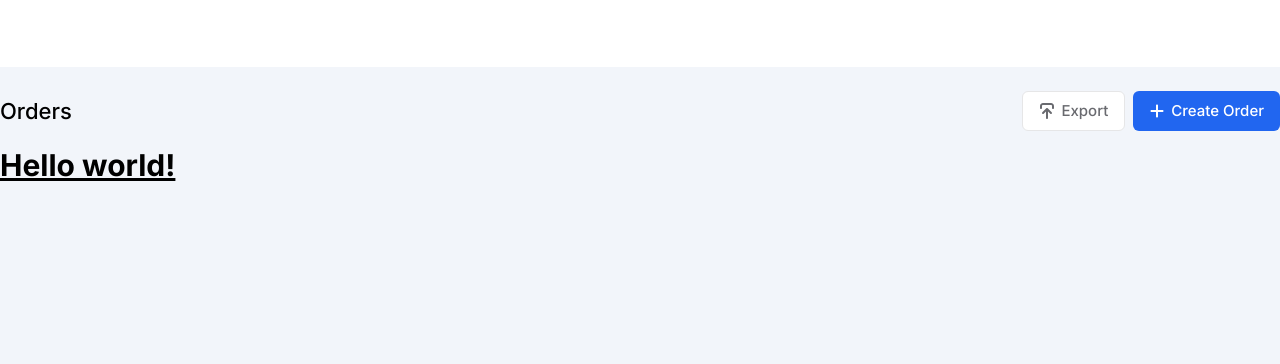
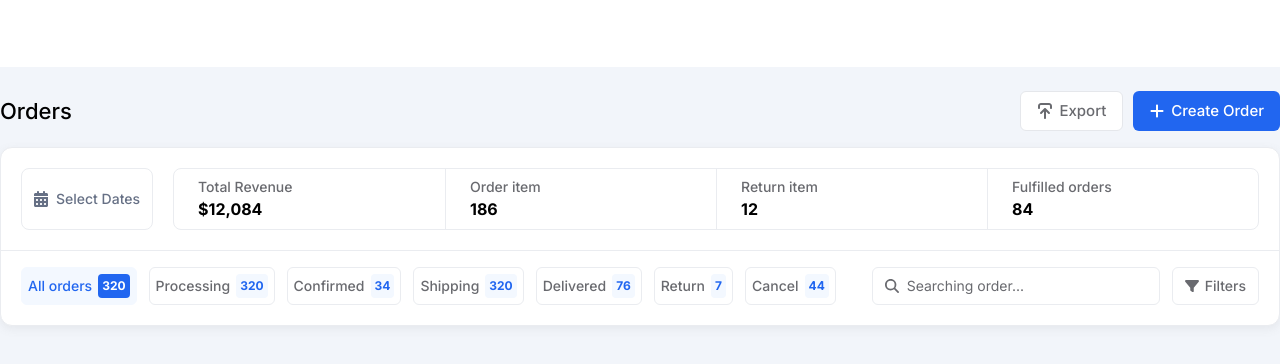
Before and after one commit to shourovys/Frontend-Developer-Task, a Next.js app: page / in a window 1280 px wide. Shown: the top 364 px of the page. Built offline with nearby package versions, Linux system fonts and the light colour scheme.

Commit message:
feat: table header implement

```diff
--- a/src/app/globals.css
+++ b/src/app/globals.css
@@ -8,12 +8,14 @@
     /* --text: #667085; */
 
     --primary: #2166f0;
+    --primaryLight: #f3f8ff;
     --btnPrimaryText: #fff;
 
     --btnOutlineBg: #fff;
     --btnOutlineText: #05060f99;
 
-    --input-border: #e6e6e7;
+    --button-border: ;
+    --box-border: #eaecf0;
   }
 }
 
--- a/src/app/page.tsx
+++ b/src/app/page.tsx
@@ -1,6 +1,8 @@
 'use client';
 
 import Breadcrumbs from '@/components/layout/Breadcrumbs';
+import OrderTableInfo from '@/components/pages/order/OrderTableInfo';
+import OrderTableToolbar from '@/components/pages/order/OrderTableToolbar';
 import { IActionsButton } from '@/types/actionButtons';
 import { createIcon, exportIcon } from '@/utils/icons';
 
@@ -28,7 +30,62 @@ export default function Home() {
         breadcrumbsActionsButtons={breadcrumbsActionsButtons}
       />
 
-      <h1 className='text-3xl font-bold underline  '>Hello world!</h1>
+      <div className='bg-white rounded-xl border border-primaryBorder shadow-table'>
+        <OrderTableInfo />
+        <OrderTableToolbar />
+        {/* <TableAction
+          breadcrumbsActions={breadcrumbsActions}
+          numSelected={selected.length}
+        /> */}
+        {/* <Table>
+          <TableHeader
+            order={order}
+            orderBy={orderBy}
+            numSelected={selected.length}
+            rowCount={data?.data.length}
+            handleSort={handleSort}
+            handleOrder={handleOrder}
+            selectAllRow={(isAllSelected: boolean) => {
+              if (data?.data) {
+                handleSelectAllRow(
+                  isAllSelected,
+                  data?.data.map((result) => result.AccessNo.toString())
+                );
+              }
+            }}
+            headerData={TABLE_HEAD}
+          />
+          <tbody className='divide-y divide-gray-200'>
+            {!isLoading && (
+              <>
+                {data?.data.map((row) => (
+                  <AccessTableRow
+                    key={row.AccessNo}
+                    row={row}
+                    selected={selected}
+                    handleSelectRow={handleSelectRow}
+                  />
+                ))}
+                <TableEmptyRows
+                  emptyRows={
+                    data?.data ? emptyRows(page, rowsPerPage, data?.count) : 0
+                  }
+                />
+              </>
+            )}
+          </tbody>
+        </Table>
+        <TableBodyLoading isLoading={isLoading} tableRowPerPage={rowsPerPage} />
+        <TableNoData isNotFoun   d={isNotFound} />
+        <Pagination
+          totalRows={data?.count || 0}
+          currentPage={page}
+          rowsPerPage={rowsPerPage}
+          currentPath={location.pathname}
+          onPageChange={handleChangePage}
+          onRowsPerPageChange={handleChangeRowsPerPage}
+        /> */}
+      </div>
     </div>
   );
 }
--- a/src/components/atomic/Button.tsx
+++ b/src/components/atomic/Button.tsx
@@ -38,7 +38,7 @@ function Button({
       }`,
 
     color === 'outline' &&
-      `border border-input bg-btnOutlineBg text-btnOutlineText ${
+      `border border-buttonBorder bg-btnOutlineBg text-btnOutlineText ${
         !disabled && 'hover:bg-btnOutlineText hover:text-btnOutlineBg'
       }`,
 
--- a/src/components/layout/ActionButtons.tsx
+++ b/src/components/layout/ActionButtons.tsx
@@ -1,14 +1,14 @@
 import { cn } from '@/lib/utils';
+import { IActionsButton } from '@/types/actionButtons';
 import Icon from '@/utils/icons';
 import Button from '../atomic/Button';
-import { IActionsButton } from './Breadcrumbs';
 
 interface IProps {
   actionButtons: IActionsButton[];
 }
 function ActionButtons({ actionButtons }: IProps) {
   return (
-    <div className='flex gap-x-2 lg:gap-x-2 '>
+    <div className='flex gap-x-2.5 '>
       {actionButtons.map((button) => (
         <Button
           color={button.color || 'primary'}
--- a/src/components/layout/Breadcrumbs.tsx
+++ b/src/components/layout/Breadcrumbs.tsx
@@ -1,27 +1,5 @@
-import { TIcon } from '@/utils/icons';
-import { TButtonColor, TButtonSize } from '../atomic/Button';
+import { IActionsButton } from '@/types/actionButtons';
 import ActionButtons from './ActionButtons';
-
-interface IActionButtonBase {
-  color?: TButtonColor;
-  icon?: TIcon;
-  text: string;
-  iconClass?: string;
-  isLoading?: boolean;
-  size?: TButtonSize;
-  disabled?: boolean;
-}
-
-export interface IActionsButtonWithOnClick extends IActionButtonBase {
-  link?: never;
-  onClick: (event: React.MouseEvent<HTMLButtonElement>) => void;
-}
-
-export interface IActionsButtonWithLink extends IActionButtonBase {
-  link: string;
-  onClick?: never;
-}
-export type IActionsButton = IActionsButtonWithOnClick | IActionsButtonWithLink;
 
 interface IBreadcrumbsProps {
   pageTitle?: string;
--- /dev/null
+++ b/src/components/pages/order/OrderTableInfo.tsx
@@ -0,0 +1,32 @@
+import Icon, { calendarIcon } from '@/utils/icons';
+
+const InfoCard = ({ title, value }: { title: string; value: string }) => {
+  return (
+    <div className='px-6 py-2'>
+      <p className='text-sm font-medium text-[#05060F99]'>{title}</p>
+      <p className='font-bold'>{value}</p>
+    </div>
+  );
+};
+
+const OrderTableInfo = () => {
+  return (
+    <div className='flex items-center gap-5 h-full w-full p-5 border-b border-primaryBorder'>
+      {/* date select */}
+      <div className='flex items-center justify-center gap-2 px-3 py-5 border border-primaryBorder rounded-lg text-[#667085]'>
+        <Icon icon={calendarIcon} />
+        <span className='font-medium text-sm text-nowrap'>Select Dates</span>
+      </div>
+
+      {/* order info  */}
+      <div className='grid grid-cols-4 divide-x divide-primaryBorder border border-primaryBorder rounded-lg flex-1'>
+        <InfoCard title='Total Revenue' value='$12,084' />
+        <InfoCard title='Order item' value='186' />
+        <InfoCard title='Return item' value='12' />
+        <InfoCard title='Fulfilled orders' value='84' />
+      </div>
+    </div>
+  );
+};
+
+export default OrderTableInfo;
--- /dev/null
+++ b/src/components/pages/order/OrderTableToolbar.tsx
@@ -0,0 +1,120 @@
+import { cn } from '@/lib/utils';
+import Icon, { filterIcon, searchIcon } from '@/utils/icons';
+import React, { useState } from 'react';
+
+interface ITabButtonProps {
+  title: string;
+  count: number;
+  isActive: boolean;
+  onClick: () => void;
+}
+
+const TabButton: React.FC<ITabButtonProps> = ({
+  title,
+  count,
+  isActive,
+  onClick,
+}) => {
+  return (
+    <button
+      onClick={onClick}
+      className={cn(
+        'flex items-center gap-1.5 p-1.5 border rounded-md transition-colors focus:outline-none focus:ring-1 focus:ring-primary',
+        isActive
+          ? 'border-primaryLight bg-primaryLight'
+          : 'border-primaryBorder hover:bg-slate-50'
+      )}
+    >
+      <p
+        className={cn(
+          'text-sm font-medium text-nowrap',
+          isActive ? 'text-primary' : 'text-[#05060F99]'
+        )}
+      >
+        {title}
+      </p>
+      <span
+        className={cn(
+          'font-bold text-xs rounded p-1',
+          isActive ? 'bg-primary text-white' : 'bg-primaryLight text-primary'
+        )}
+      >
+        {count}
+      </span>
+    </button>
+  );
+};
+
+TabButton.displayName = 'TabButton';
+
+const OrderTableToolbar: React.FC = () => {
+  const [activeTab, setActiveTab] = useState<string>('All orders');
+  const [searchQuery, setSearchQuery] = useState<string>('');
+
+  // Tabs data
+  const tabs = [
+    { title: 'All orders', count: 320 },
+    { title: 'Processing', count: 320 },
+    { title: 'Confirmed', count: 34 },
+    { title: 'Shipping', count: 320 },
+    { title: 'Delivered', count: 76 },
+    { title: 'Return', count: 7 },
+    { title: 'Cancel', count: 44 },
+  ];
+
+  // Handle tab click
+  const handleTabClick = (title: string) => {
+    setActiveTab(title);
+  };
+
+  // Handle search input change
+  const handleSearchChange = (event: React.ChangeEvent<HTMLInputElement>) => {
+    setSearchQuery(event.target.value);
+  };
+
+  // Render TabButtons dynamically
+  const renderTabButtons = () =>
+    tabs.map((tab) => (
+      <TabButton
+        key={tab.title}
+        title={tab.title}
+        count={tab.count}
+        isActive={activeTab === tab.title}
+        onClick={() => handleTabClick(tab.title)}
+      />
+    ));
+
+  return (
+    <div className='flex items-center justify-between w-full px-5 pt-4 pb-5 gap-6'>
+      {/* Tab buttons */}
+      <div className='flex items-center gap-3'>{renderTabButtons()}</div>
+
+      <div className='flex items-center gap-3'>
+        {/* Search input */}
+        <div className='flex items-center border border-primaryBorder py-2 px-3 rounded-md flex-1 max-w-64 xl:min-w-72 2xl:min-w-80'>
+          <Icon
+            icon={searchIcon}
+            className='w-3.5 h-3.5 text-[#05060F99]'
+            aria-hidden='true'
+          />
+          <input
+            type='text'
+            value={searchQuery}
+            onChange={handleSearchChange}
+            className='w-full ml-2 outline-none text-sm placeholder:text-[#05060F99]'
+            placeholder='Searching order...'
+            aria-label='Search orders'
+          />
+        </div>
+
+        {/* Filters button */}
+        <button className='flex items-center text-[#05060F99] border border-primaryBorder py-2 px-3 rounded-md gap-1.5 transition-colors hover:bg-slate-50 focus:outline-none'>
+          <Icon icon={filterIcon} className='w-3.5 h-3.5' aria-hidden='true' />
+          <span className='text-sm font-medium'>Filters</span>
+        </button>
+      </div>
+    </div>
+  );
+};
+
+export default OrderTableToolbar;
--- a/src/utils/icons.ts
+++ b/src/utils/icons.ts
@@ -1,5 +1,8 @@
 import {
   faArrowRightToBracket,
+  faCalendarAlt,
+  faFilter,
+  faMagnifyingGlass,
   faPlus,
   IconDefinition,
 } from '@fortawesome/free-solid-svg-icons';
@@ -8,6 +11,9 @@ import { FontAwesomeIcon } from '@fortawesome/react-fontawesome';
 
 export const createIcon = faPlus;
 export const exportIcon = faArrowRightToBracket;
+export const calendarIcon = faCalendarAlt;
+export const searchIcon = faMagnifyingGlass;
+export const filterIcon = faFilter;
 
 // icon component and type
 const Icon = FontAwesomeIcon;
--- a/tailwind.config.ts
+++ b/tailwind.config.ts
@@ -11,15 +11,16 @@ const config: Config = {
       colors: {
         background: 'var(--background)',
         primary: 'var(--primary)',
+        primaryLight: 'var(--primaryLight)',
         btnPrimaryText: 'var(--btnPrimaryText)',
 
         btnOutlineBg: 'var(--btnOutlineBg)',
         btnOutlineText: 'var(--btnOutlineText)',
 
-        input: 'var(--input-border)',
+        primaryBorder: 'var(--box-border)',
       },
-      borderColor: {
-        input: 'var(--input-border)',
+      boxShadow: {
+        table: '0px 3px 10px 0px #7777771A',
       },
     },
   },
```
Also changed, not shown: src/components/atomic/DateInput.tsx (added, +54 -0 lines).
